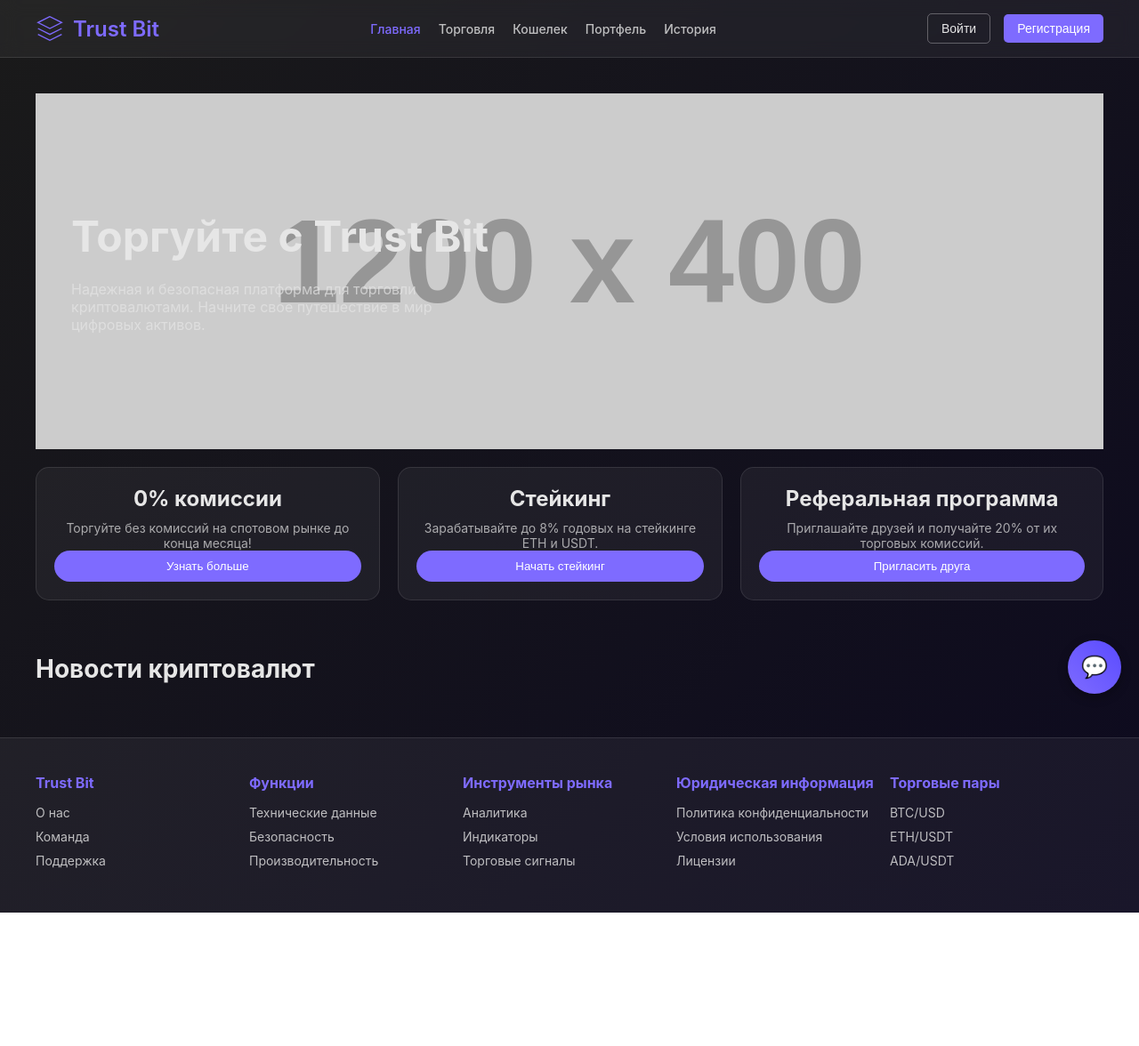
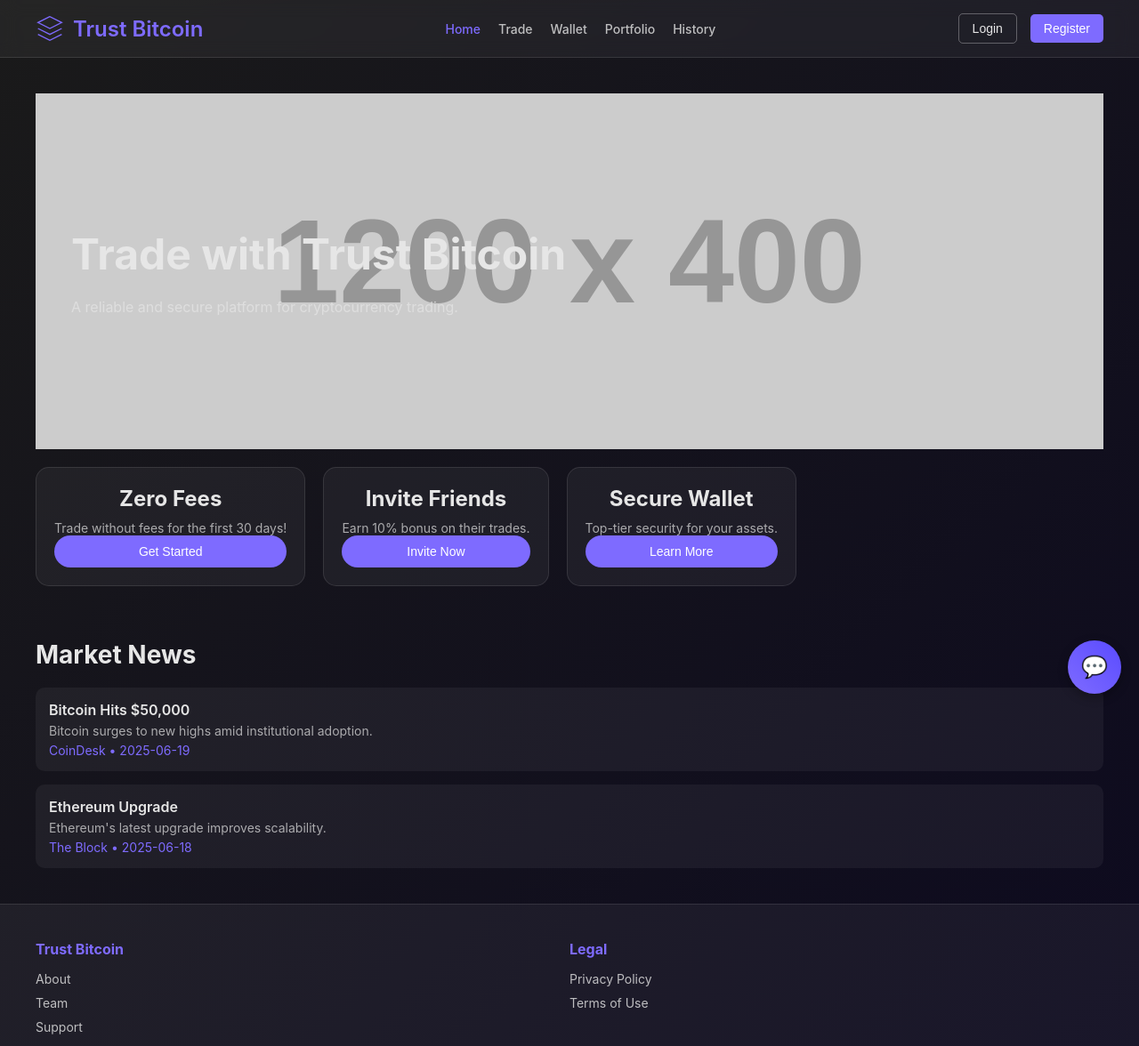
Before and after one commit to realywoyd/trustbit, a plain HTML site: page index.html in a window 1280 px wide. Shown: the whole page at 89% size. Before the commit the page ends 1026 px from the top, so only its background shows below. Drawn offline with nearby package versions, Linux system fonts and the light colour scheme; placeholder pictures from the web are drawn by us; a script that the page names is missing.

Commit message:
Update index.html

```diff
--- a/index.html
+++ b/index.html
@@ -1,9 +1,9 @@
 <!DOCTYPE html>
-<html lang="ru">
+<html lang="en">
 <head>
     <meta charset="UTF-8">
     <meta name="viewport" content="width=device-width, initial-scale=1.0">
-    <title>Trust Bit</title>
+    <title>Trust Bitcoin</title>
     <link rel="stylesheet" href="css/style.css">
     <script src="https://cdn.jsdelivr.net/npm/@supabase/supabase-js@2.45.4/dist/umd/supabase.min.js"></script>
     <script type="module" src="js/main.js"></script>
@@ -14,96 +14,92 @@
             <svg viewBox="0 0 24 24" fill="none" stroke="currentColor">
                 <path d="M12 2L2 7l10 5 10-5-10-5zM2 17l10 5 10-5M2 12l10 5 10-5"/>
             </svg>
-            Trust Bit
+            Trust Bitcoin
         </div>
         <nav class="nav">
-            <a onclick="navigateTo('home')" class="active">Главная</a>
-            <a onclick="navigateTo('trade')">Торговля</a>
-            <a onclick="navigateTo('wallet')">Кошелек</a>
-            <a onclick="navigateTo('portfolio')">Портфель</a>
-            <a onclick="navigateTo('history')">История</a>
+            <a onclick="navigateTo('home')" class="active">Home</a>
+            <a onclick="navigateTo('trade')">Trade</a>
+            <a onclick="navigateTo('wallet')">Wallet</a>
+            <a onclick="navigateTo('portfolio')">Portfolio</a>
+            <a onclick="navigateTo('history')">History</a>
         </nav>
         <div class="user-controls">
-            <button class="login-btn" onclick="showLoginModal()">Войти</button>
-            <button class="register-btn" onclick="showRegisterModal()">Регистрация</button>
+            <button class="login-btn" onclick="showLoginModal()">Login</button>
+            <button class="register-btn" onclick="showRegisterModal()">Register</button>
         </div>
     </header>
 
     <main class="main-content active">
         <section class="hero-section">
             <div class="hero-text">
-                <h1>Торгуйте с Trust Bit</h1>
-                <p>Надежная и безопасная платформа для торговли криптовалютами. Начните свое путешествие в мир цифровых активов.</p>
+                <h1>Trade with Trust Bitcoin</h1>
+                <p>A reliable and secure platform for cryptocurrency trading.</p>
             </div>
         </section>
         <section class="promotions">
             <div class="promo-card">
-                <h3>0% комиссии</h3>
-                <p>Торгуйте без комиссий на спотовом рынке до конца месяца!</p>
-                <button class="btn-primary">Узнать больше</button>
+                <h3>Zero Fees</h3>
+                <p>Trade without fees for the first 30 days!</p>
+                <button class="btn btn-primary" onclick="showRegisterModal()">Get Started</button>
             </div>
             <div class="promo-card">
-                <h3>Стейкинг</h3>
-                <p>Зарабатывайте до 8% годовых на стейкинге ETH и USDT.</p>
-                <button class="btn-primary">Начать стейкинг</button>
+                <h3>Invite Friends</h3>
+                <p>Earn 10% bonus on their trades.</p>
+                <button class="btn btn-primary">Invite Now</button>
             </div>
             <div class="promo-card">
-                <h3>Реферальная программа</h3>
-                <p>Приглашайте друзей и получайте 20% от их торговых комиссий.</p>
-                <button class="btn-primary">Пригласить друга</button>
+                <h3>Secure Wallet</h3>
+                <p>Top-tier security for your assets.</p>
+                <button class="btn btn-primary" onclick="navigateTo('wallet')">Learn More</button>
             </div>
         </section>
         <section class="news-section">
-            <h2>Новости криптовалют</h2>
-            <div class="news-list"></div>
+            <h2>Market News</h2>
+            <div class="news-list">
+                <div class="news-item">
+                    <div class="news-content">
+                        <h3>Bitcoin Hits $50,000</h3>
+                        <p>Bitcoin surges to new highs amid institutional adoption.</p>
+                        <div class="source">CoinDesk • 2025-06-19</div>
+                    </div>
+                </div>
+                <div class="news-item">
+                    <div class="news-content">
+                        <h3>Ethereum Upgrade</h3>
+                        <p>Ethereum's latest upgrade improves scalability.</p>
+                        <div class="source">The Block • 2025-06-18</div>
+                    </div>
+                </div>
+            </div>
         </section>
     </main>
 
     <button class="support-button" onclick="toggleSupport()">💬</button>
     <div class="support-chat" id="support-chat">
         <div class="chat-header">
-            <h3>Поддержка Trust Bit</h3>
+            <h3>Trust Bitcoin Support</h3>
             <button class="chat-close" onclick="toggleSupport()">✕</button>
         </div>
         <div class="chat-body" id="chat-body">
-            <div class="chat-message support">Добро пожаловать! Чем могу помочь?</div>
+            <div class="chat-message support">Welcome! How can we help you?</div>
         </div>
         <div class="chat-input">
-            <input type="text" id="chat-input" placeholder="Введите сообщение...">
-            <button onclick="sendMessage()">Отправить</button>
+            <input type="text" id="chat-input" placeholder="Type a message...">
+            <button onclick="sendMessage()">Send</button>
         </div>
     </div>
 
     <footer class="custom-footer">
         <div class="footer-section">
-            <h3>Trust Bit</h3>
-            <a href="#">О нас</a>
-            <a href="#">Команда</a>
-            <a href="#">Поддержка</a>
+            <h3>Trust Bitcoin</h3>
+            <a href="#">About</a>
+            <a href="#">Team</a>
+            <a href="#">Support</a>
         </div>
         <div class="footer-section">
-            <h3>Функции</h3>
-            <a href="#">Технические данные</a>
-            <a href="#">Безопасность</a>
-            <a href="#">Производительность</a>
-        </div>
-        <div class="footer-section">
-            <h3>Инструменты рынка</h3>
-            <a href="#">Аналитика</a>
-            <a href="#">Индикаторы</a>
-            <a href="#">Торговые сигналы</a>
-        </div>
-        <div class="footer-section">
-            <h3>Юридическая информация</h3>
-            <a href="#">Политика конфиденциальности</a>
-            <a href="#">Условия использования</a>
-            <a href="#">Лицензии</a>
-        </div>
-        <div class="footer-section">
-            <h3>Торговые пары</h3>
-            <a href="#">BTC/USD</a>
-            <a href="#">ETH/USDT</a>
-            <a href="#">ADA/USDT</a>
+            <h3>Legal</h3>
+            <a href="#">Privacy Policy</a>
+            <a href="#">Terms of Use</a>
         </div>
     </footer>
 </body>
```
